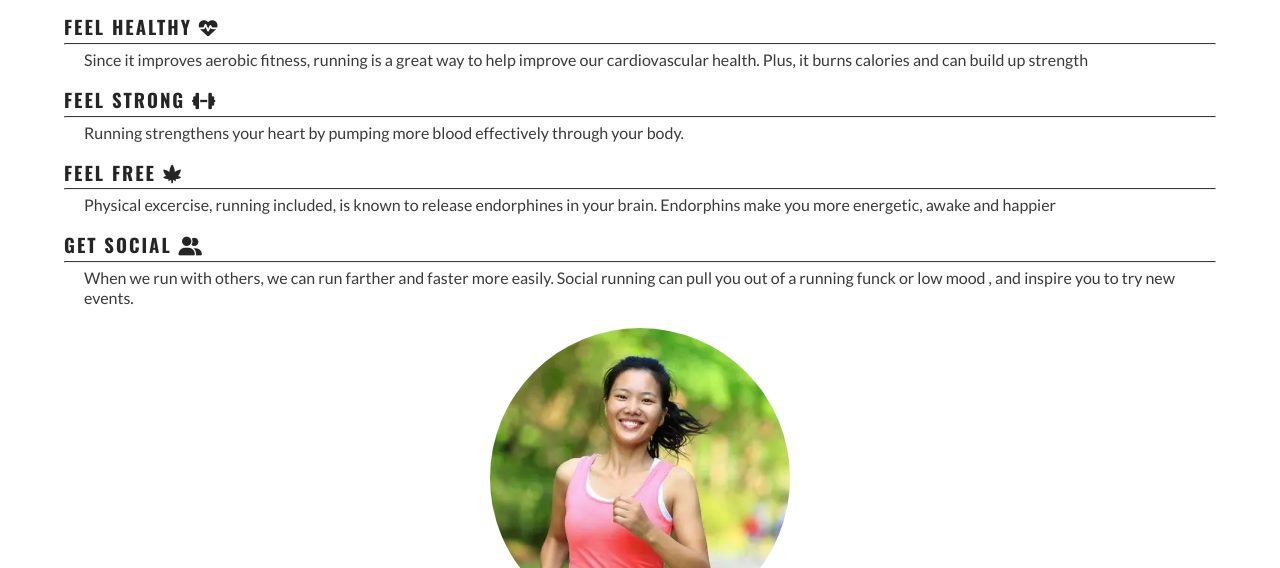
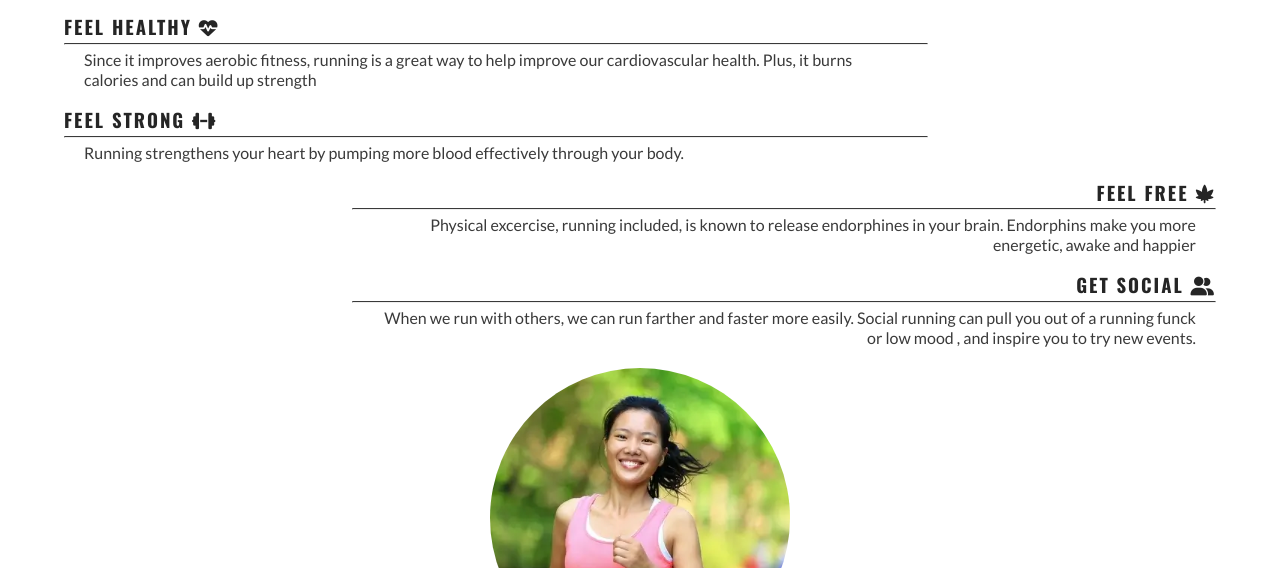
Before and after one commit to GuyMitchy/love-running, a plain HTML site: page index.html in a window 1280 px wide. Shown: the part 768-1336 px from the top of the page. Drawn offline with nearby package versions, Linux system fonts and the light colour scheme.

Commit message:
Update tablet media query for benefits image

```diff
--- a/assets/css/style.css
+++ b/assets/css/style.css
@@ -236,6 +236,26 @@ main {
         width:300px;
         right:50px;
     }
+    /* Reasons Section*/
+
+    #benefits-physical,
+    #benefits-mental {
+        display: flex;
+        flex-direction: column;
+        width:100%;
+
+}
+
+#benefits-physical > div,
+#benefits-mental > div {
+    width:75%;
+
+}
+
+#benefits-mental > div {
+    text-align:end;
+    align-self: flex-end;
+
 }
 
 /* Media Query: Tablets and larger (768px +) */
```
